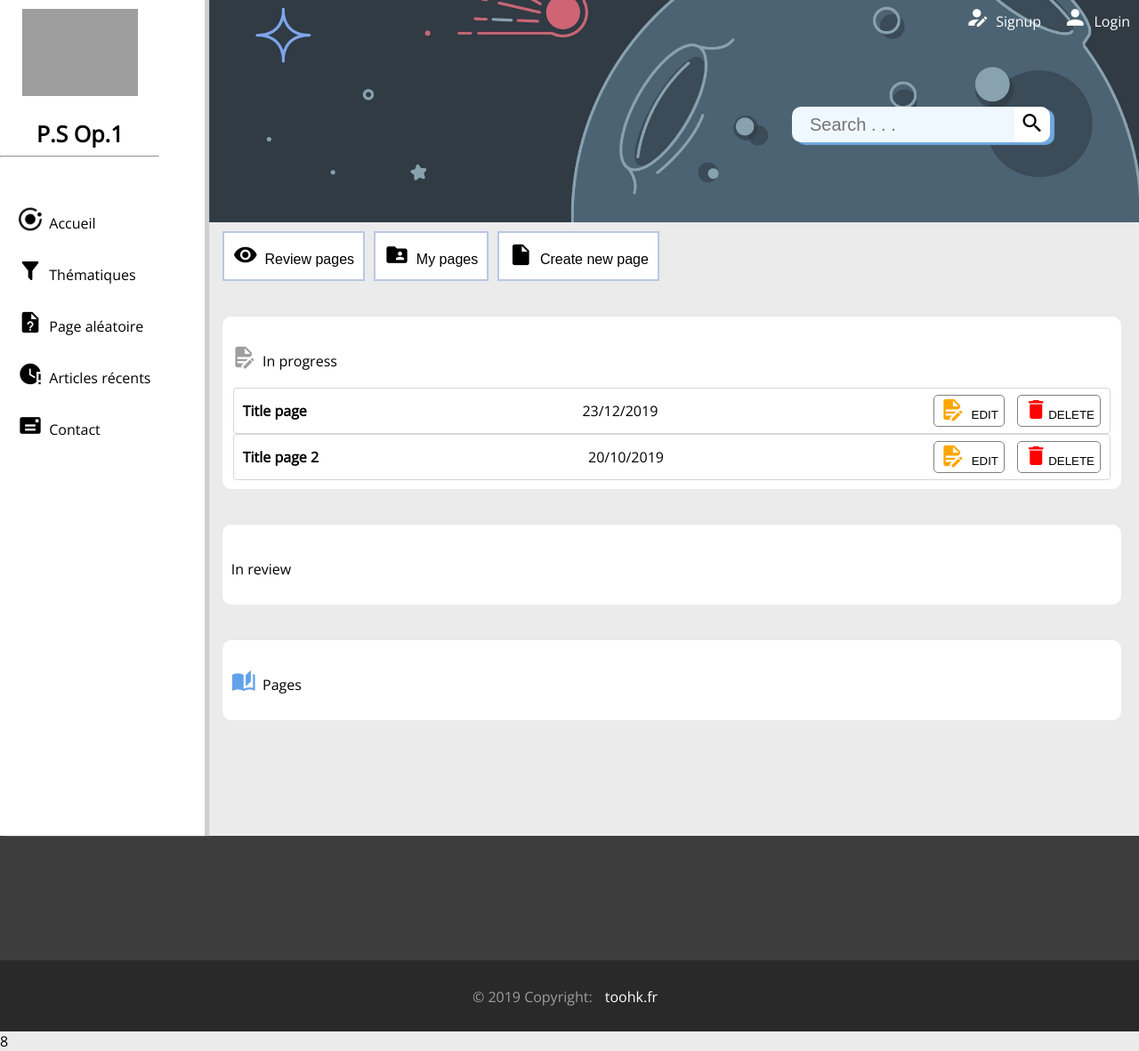
After one commit to Toohk/PS-Op.1, a Symfony app: template templates/index/user.html.twig in a window 1280 px wide. The commit adds this page. Shown: the whole page at 89% size. Run offline with Twig, Linux system fonts and the light colour scheme; the template is opened without the code that fills it, so the values that code supplies are empty; some libraries are stand-ins or nearby versions; grey boxes are pictures that could not be loaded.

Commit message:
maquette

```diff
--- /dev/null
+++ b/public/css/account.css
@@ -0,0 +1,41 @@
+#background{
+    height: 250px;
+}
+.block-btn-user-menu{
+    width: 100%;
+    margin: 20px;
+    display: flex;
+    justify-content: flex-start!important;
+    padding-top: 20px;
+}
+.btn-create{
+    border: solid 2px rgb(186, 199, 228);
+    background-color: white;
+    padding: 10px;
+    font-size:16px;
+    margin-right: 10px;
+}
+.li-page{
+    display: flex;
+    border: 1px solid rgb(214, 214, 214);
+    border-radius: 4px;
+    background-color: white;
+    height: 50px;
+    align-items: center;
+    margin: 0px 2px;
+    justify-content: space-between;
+}
+.li-title-page{
+    font-weight: bold;
+    margin-left: 10px;
+}
+.btn-list{
+    background-color: white;
+    border-radius: 5px;
+    border: 1px solid grey;
+    margin-right:10px;
+
+}
+.orange{
+    color: orange;
+}
--- a/public/css/form.css
+++ b/public/css/form.css
@@ -20,7 +20,6 @@
     border: none;
     padding: 20px 40px;
     font-size:16px;
-
 }
 .title-form{
     margin: 0px;
--- a/public/css/main.css
+++ b/public/css/main.css
@@ -1,7 +1,7 @@
 body{
     min-height: 100vh;;
     margin: 0px;
-
+    background-color: rgb(235, 235, 235);
     font-family: "Open Sans", sans-serif;
     font-size: 16px;
 }
@@ -18,11 +18,12 @@ body{
     background-repeat: no-repeat;
     z-index: -1;
 }
+button { cursor: pointer; }
 nav{
     display: block;
     width: 280px;
     min-height: 100vh;
-    background-color: aliceblue;
+    background-color: rgb(255, 255, 255);
     box-shadow: 5px 0px 1px rgb(204, 206, 207);
 }
 .nav-content{
@@ -46,9 +47,8 @@ a{
     margin: 10px 10px;
     color: white;
     outline: none;
-  text-decoration: none;
+    text-decoration: none;
 }
-
 
 input[type="text"]
 {
@@ -71,13 +71,10 @@ input[type="text"]
 }
 .card{
     border-radius: 10px;
-    background-color: aliceblue;
-
+    background-color: rgb(255, 255, 255);
     box-shadow: 5px 3px 1px rgb(113, 170, 224);
-
 }
 .block-slogan{
-
     padding: 5px 30px;
     color: white;
     margin:80px 80px;
@@ -230,8 +227,21 @@ nav a{
 .grey{
     color: rgb(158, 158, 158);
 }
+.blue{
+    color: rgb(99, 162, 233);
+}
 fieldset{
     border: none;
+}
+.block {
+    background-color: white;
+    border-radius: 10px;
+    width: 100%;
+    margin: 20px 20px;
+    padding: 10px;
+}
+.list-article{
+
 }
 
 
--- /dev/null
+++ b/templates/index/user.html.twig
@@ -0,0 +1,48 @@
+{% extends 'base.html.twig' %}
+
+{% block body %}
+<link href="{{ asset('css/account.css') }}" rel="stylesheet" />
+
+    <section>
+
+        <div class="block-btn-user-menu">
+
+            <button class="btn-create"><span class="mdi mdi-eye icon-medium"> </span>Review pages</button>
+            <button class="btn-create"><span class="mdi mdi-folder-account icon-medium"> </span>My pages</button>
+            <button class="btn-create"><span class="mdi mdi-file icon-medium"> </span>Create new page</button>
+        </div>
+
+        <div class="block">
+            <p class="title-form"> <span class="mdi grey mdi-file-document-edit icon-medium"> </span>In progress</p>
+            <div class="list-article">
+                <div class="li-page">
+                    <div class="li-title-page">Title page</div>
+                    <div class="li-date-page">23/12/2019</div>
+                    <div>
+                        <button class="btn-list"><span class="mdi orange mdi-file-document-edit icon-medium"> </span>EDIT</button>
+                        <button class="btn-list"><span class="mdi red mdi-delete icon-medium"></span>DELETE</button>
+                    </div>
+                </div>
+                <div class="li-page">
+                        <div class="li-title-page">Title page 2</div>
+                        <div class="li-date-page">20/10/2019</div>
+                        <div>
+                            <button class="btn-list"><span class="mdi orange mdi-file-document-edit icon-medium"> </span>EDIT</button>
+                            <button class="btn-list"><span class="mdi red mdi-delete icon-medium"></span>DELETE</button>
+                        </div>
+                    </div>
+            </div>
+        </div>
+        <div class="block">
+            <p class="title-form"><span class="mdi orange mdi-file-document-box-search icon-medium"> </span>In review</p>
+            <div class="list-article"></div>
+        </div>
+        <div class="block">
+            <p class="title-form"><span class="mdi blue mdi-book-open-page-variant icon-medium"> </span>Pages</p>
+            <div class="list-article"></div>
+        </div>
+
+
+    </section>
+
+{% endblock %}
```
Also changed, not shown: src/Controller/IndexController.php (+30 -0 lines), templates/index/create.html.twig (added, +35 -0 lines), templates/index/edit.html.twig (added, +26 -0 lines).
